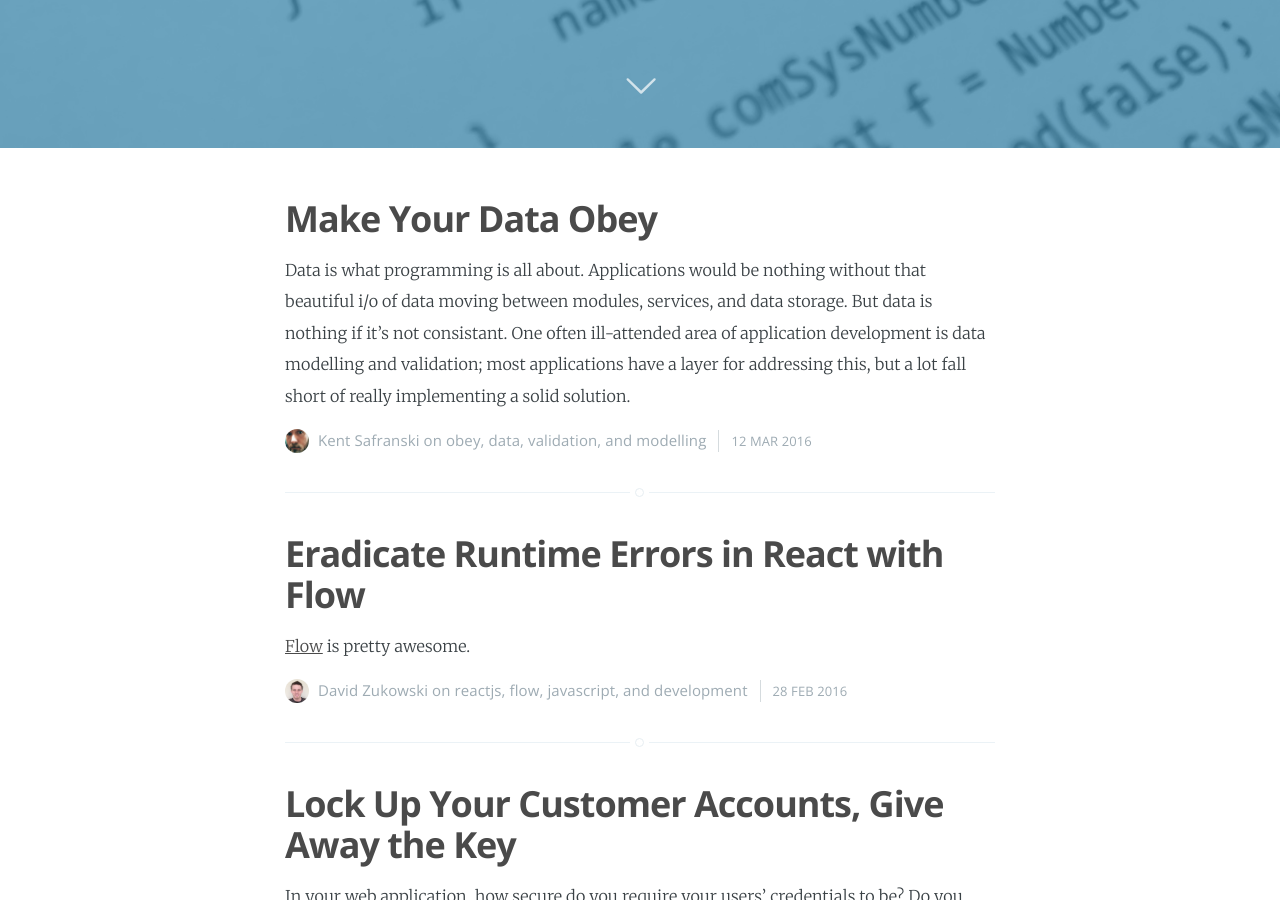
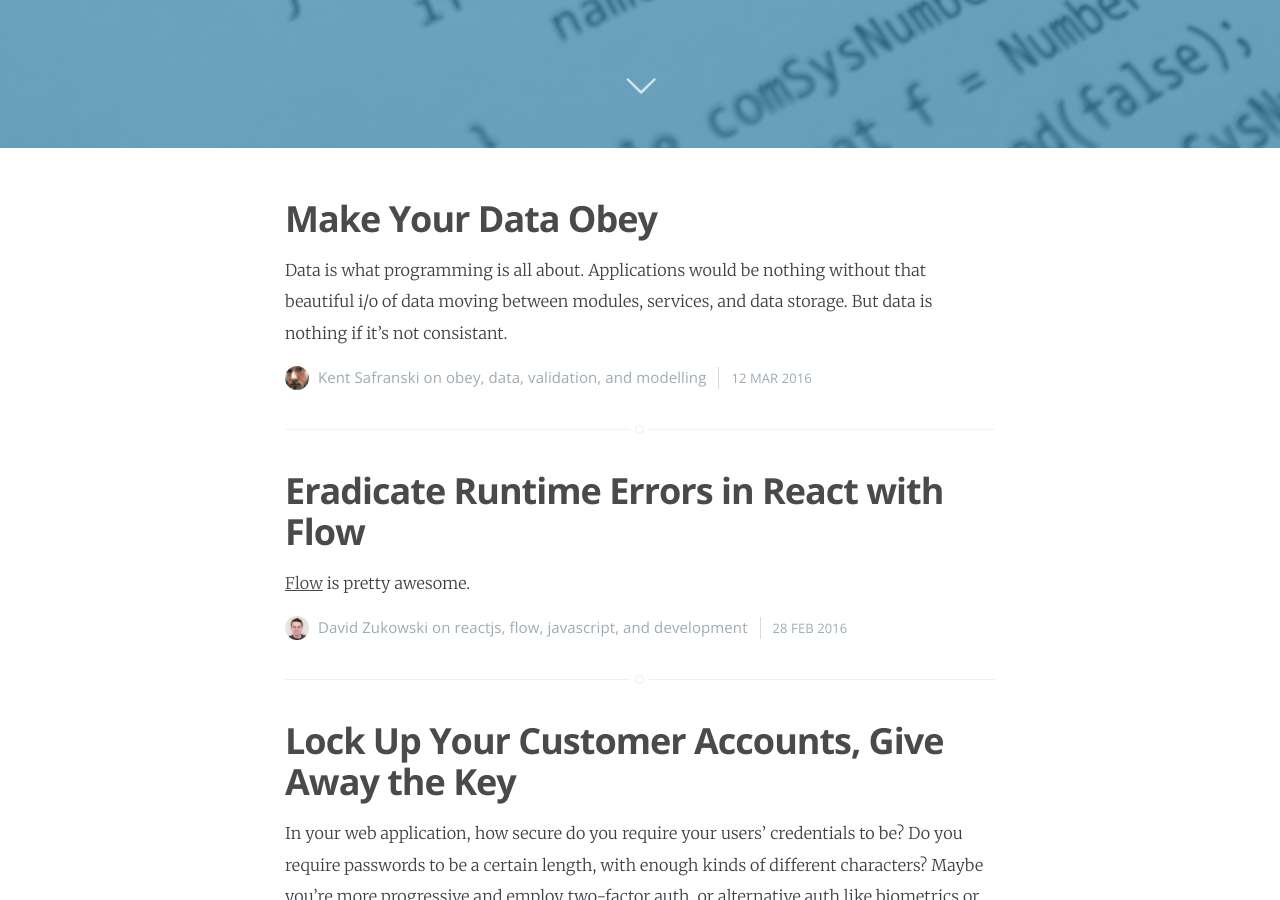
Before and after one commit to TechnologyAdvice/technologyadvice.github.io, a Jekyll site: the page built from index.html, in a window 1280 px wide and 900 px high, scrolled down 752 px. Built offline with Jekyll 4.4.1, drawn with Linux system fonts in a browser that asks for light colours; the list of posts is cut into pages by our own code; some of the changed lines change nothing that is shown.

Commit message:
Misc edits

```diff
--- a/_posts/2016-03-12-make-your-data-obey.markdown
+++ b/_posts/2016-03-12-make-your-data-obey.markdown
@@ -10,7 +10,7 @@
 disqus: true
 ---
 
-Data is what programming is all about. Applications would be nothing without that beautiful i/o of data moving between modules, services, and data storage. But data is nothing if it's not consistant. One often ill-attended area of application development is data modelling and validation; most applications have a layer for addressing this, but a lot fall short of really implementing a solid solution.
+Data is what programming is all about. Applications would be nothing without that beautiful i/o of data moving between modules, services, and data storage. But data is nothing if it's not consistant.
 
 **[Obey](https://github.com/TechnologyAdvice/obey) was developed specifically to address, and provide solutions for, data modelling and validation for modern web applications developed in JavaScript.**
 
@@ -47,7 +47,7 @@
 })
 {% endhighlight %}
 
-Overall pretty simple stuff. We validate the model, then create the user (or catch the error). But what about that `id`? We probably want to have that generated automatically. Yes, most databases auto-generate unique id's, but play along; this is a perfect example.
+Overall pretty simple stuff. We validate the model, then create the user (or catch the error). But what about that `id`? We probably want to have that generated automatically.
 
 ## Creators
 
@@ -80,13 +80,14 @@
 {% highlight javascript %}
 import obey from 'obey'
 import uuid from 'node-uuid'
-// Import the crypto module
-import crypto from 'crypto'
+// Import the argon2 module
+import argon2 from 'argon2'
 
 obey.creator('uuid', () => uuid.v4())
 
 // Add a modifier that returns md5 encrypted value
-obey.modifier('encrypt', val => crypto.createHash('md5').update(val).digest('hex'))
+const salt = new Buffer('somesalt')
+obey.modifier('encrypt', val => argon2.hash(val, salt))
 
 const user = obey.model({
     id: { type: 'uuid', creator: 'uuidCreator' required: true },
@@ -109,13 +110,14 @@
 {% highlight javascript %}
 import obey from 'obey'
 import uuid from 'node-uuid'
-import crypto from 'crypto'
+import argon2 from 'argon2'
 // Here's our db reference again...
 import db from './db'
 
 obey.creator('uuid', () => uuid.v4())
 
-obey.modifier('encrypt', val => crypto.createHash('md5').update(val).digest('hex'))
+const salt = new Buffer('somesalt')
+obey.modifier('encrypt', val => argon2.hash(val, salt))
 
 // Add a type to ensure we have a valid, unique email
 obey.type('uniqueEmail', context => {
@@ -147,9 +149,9 @@
 
 ## Embracing Asynchronicity
 
-It's simple to look at data modelling and validation as a synchronous thing, but it really shouldn't be, it limits the power of this important layer of application development.
+It's simple to look at data modelling and validation as a synchronous thing, but it really shouldn't be. It limits the power of this important layer of application development.
 
-With everything else in data i/o being asynchronous it's one are where asynchronous processing is not a _nice to have_, it's a **must have**.
+With everything else in data i/o being asynchronous it's one area where asynchronous processing is not a _nice to have_, it's a **must have**.
 
 Let's take a look at our whole build process now, abstracting the Obey modifier, creator and type into their own lib we'll call `obey-utils`.
 
```
